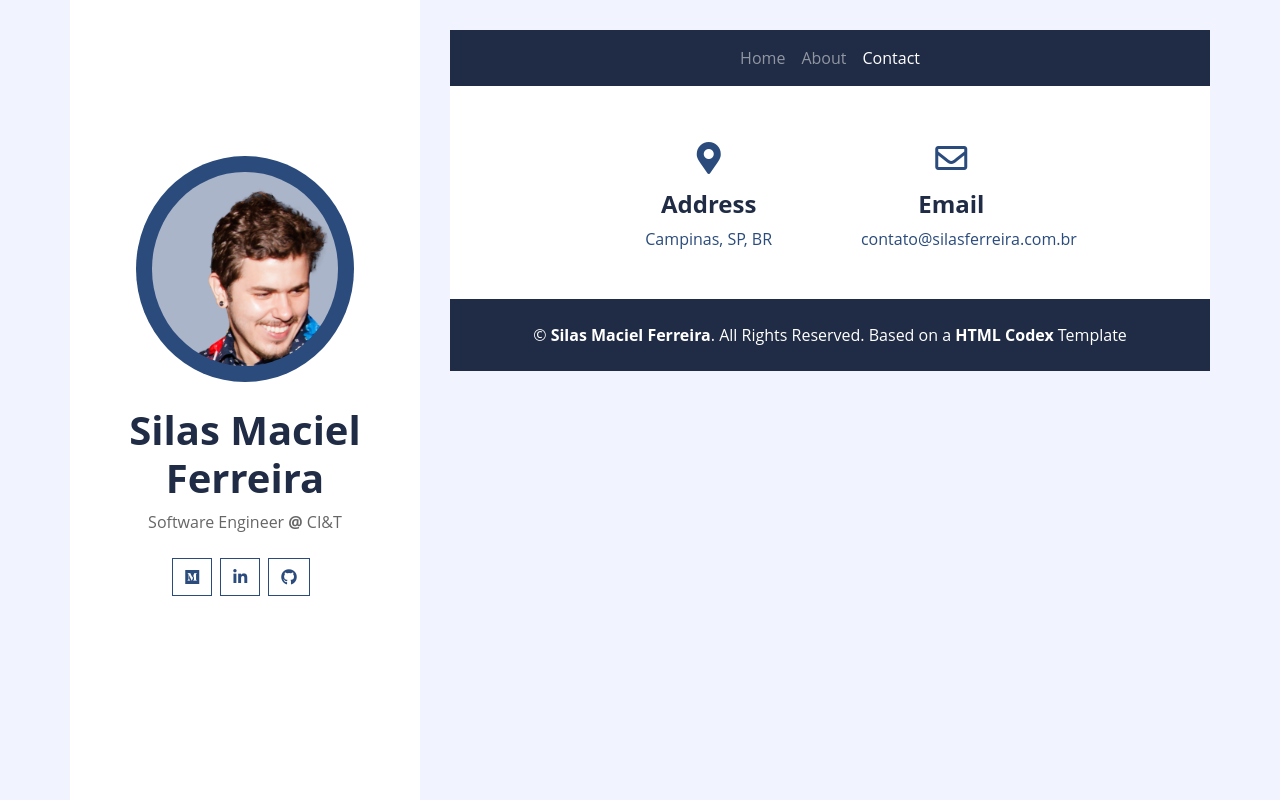
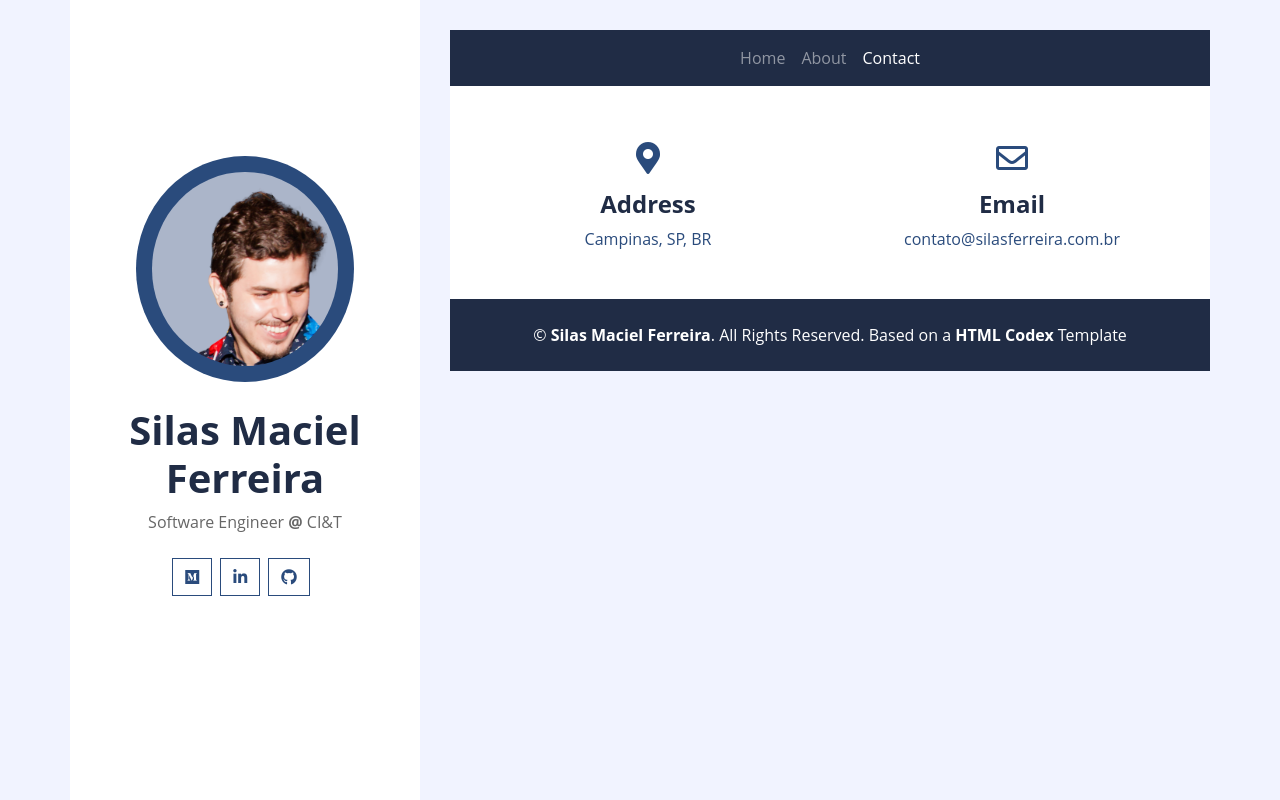
Before and after one commit to siilas/siilas.github.io, a plain HTML site: page contact.html in a window 1280 px wide. Drawn offline with nearby package versions, Linux system fonts and the light colour scheme.

Commit message:
Just updating things

```diff
--- a/contact.html
+++ b/contact.html
@@ -78,14 +78,14 @@
                 <!-- Contact Start -->
                 <div class="container bg-white pt-5">
                     <div class="row px-3 pb-2 justify-content-center">
-                        <div class="col-sm-4 text-center mb-3">
+                        <div class="col-sm-6 text-center mb-3">
                             <a class="nav-link" target="_blank" href="https://www.google.com.br/maps/place/Campinas">
                                 <i class="fa fa-2x fa-map-marker-alt mb-3 text-primary"></i>
                                 <h4 class="font-weight-bold">Address</h4>
                                 <p>Campinas, SP, BR</p>
                             </a>
                         </div>
-                        <div class="col-sm-4 text-center mb-3">
+                        <div class="col-sm-6 text-center mb-3">
                             <a class="nav-link" target="_blank" href="mailto:contato@silasferreira.com.br">
                                 <i class="far fa-2x fa-envelope mb-3 text-primary"></i>
                                 <h4 class="font-weight-bold">Email</h4>
```
Also changed, not shown: 1 other file.
